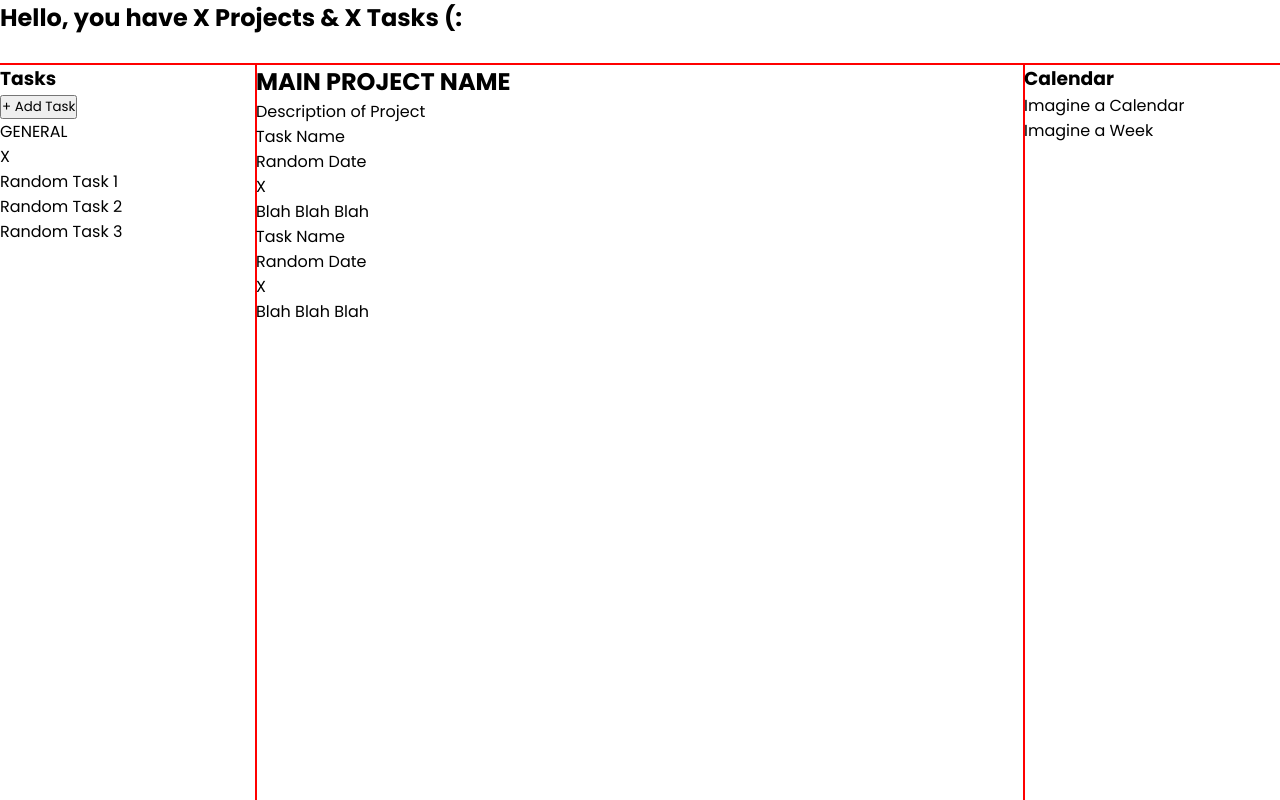
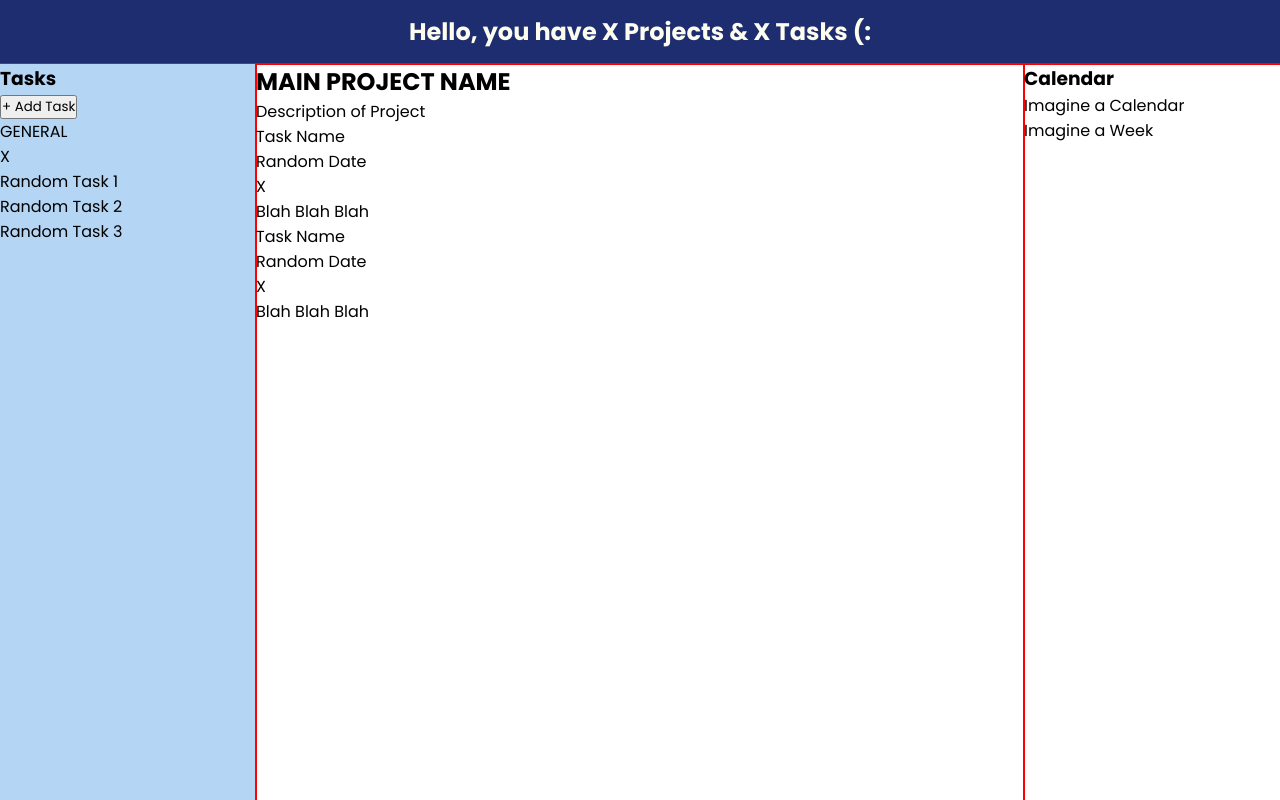
Before and after one commit to jansencir/top-todo-list, a website built with webpack: page src/template.html in a window 1280 px wide. Built offline with nearby package versions, Linux system fonts and the light colour scheme.

Commit message:
Style header bar

```diff
--- a/src/styles.css
+++ b/src/styles.css
@@ -130,7 +130,8 @@
 /* REMOVE */
 header,
 aside,
-main {
+main,
+#projects-container div {
   outline: 1px solid red;
 }
 
@@ -144,11 +145,17 @@ main {
 #header {
   grid-row: 1 / 2;
   grid-column: 1 / 4;
+  background-color: var(--dark-blue);
+  color: var(--cream);
+  text-align: center;
+  height: 8vh;
+  line-height: 8vh;
 }
 
 #left-sidebar {
   grid-row: 2 / 3;
   grid-column: 1 / 2;
+  background-color: var(--light-blue);
 }
 
 #main-area {
```
